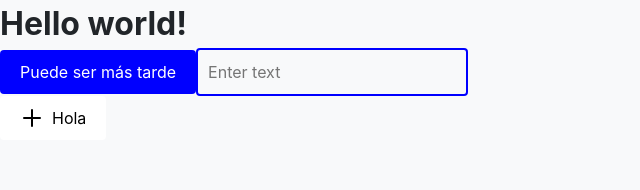
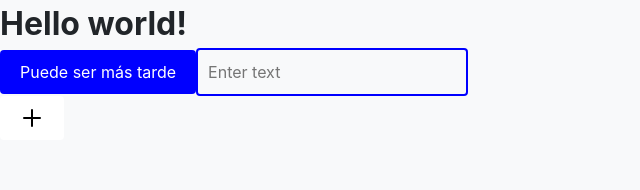
Before and after one commit to hsilv/TechnicalTest, a React (Vite) app in the folder frontend/: page / in a window 1280 px wide. Shown: the top 190 px of the page, without its empty margins (0-640 px from the left). Built offline with nearby package versions, Linux system fonts and the light colour scheme.

Commit message:
[feat/frontend]: Dynamic left or right align icon in IconizedButton

```diff
--- a/frontend/src/App.tsx
+++ b/frontend/src/App.tsx
@@ -26,7 +26,7 @@ function App() {
         type="text"
         placeholder="Enter text"
       />
-      <IconizedButton icon={PlusIcon}>Hola</IconizedButton>
+      <IconizedButton icon={PlusIcon}></IconizedButton>
     </>
   );
 }
--- a/frontend/src/components/molecules/IconizedButton/IconizedButton.module.scss
+++ b/frontend/src/components/molecules/IconizedButton/IconizedButton.module.scss
@@ -1,8 +1,19 @@
 .iconizedButton {
   display: flex;
   align-items: center;
+  flex-direction: row;
+
+  &.right {
+    flex-direction: row-reverse;
+  }
 }
 
 .icon {
-  margin-right: 8px;
+  &.left {
+    margin-right: 8px;
+  }
+
+  &.right {
+    margin-left: 8px;
+  }
 }
--- a/frontend/src/components/molecules/IconizedButton/IconizedButton.tsx
+++ b/frontend/src/components/molecules/IconizedButton/IconizedButton.tsx
@@ -13,13 +13,21 @@ const IconizedButton: React.FC<IconizedButtonProps> = ({
   children,
   className,
   iconProps,
+  alignIcon = "left",
   ...props
 }) => {
+  const hasChildren = React.Children.count(children) > 0;
+
   return (
     <Button
       variant="icon"
       styleType="icon"
-      className={classNames(styles.iconizedButton, className)}
+      className={classNames(
+        styles.iconizedButton,
+        className,
+        { [styles.right]: hasChildren && alignIcon === "right" },
+        { [styles.left]: hasChildren && alignIcon === "left" }
+      )}
       {...props}
     >
       <Icon
@@ -27,7 +35,12 @@ const IconizedButton: React.FC<IconizedButtonProps> = ({
         size={iconSize}
         color={iconColor}
         stroke={iconStroke}
-        className={styles.icon}
+        className={classNames(
+          styles.icon,
+          { [styles.right]: hasChildren && alignIcon === "right" },
+          { [styles.left]: hasChildren && alignIcon === "left" },
+          iconProps?.className
+        )}
         {...iconProps}
       />
       {children}
--- a/frontend/src/components/molecules/IconizedButton/types.tsx
+++ b/frontend/src/components/molecules/IconizedButton/types.tsx
@@ -1,4 +1,6 @@
 import { ButtonHTMLAttributes, FunctionComponent, SVGProps } from "react";
+
+export type AlignIcon = "left" | "right";
 
 export interface IconizedButtonProps
   extends ButtonHTMLAttributes<HTMLButtonElement> {
@@ -7,4 +9,5 @@ export interface IconizedButtonProps
   iconColor?: string;
   iconStroke?: string;
   iconProps?: SVGProps<SVGSVGElement>;
+  alignIcon?: AlignIcon;
 }
```
